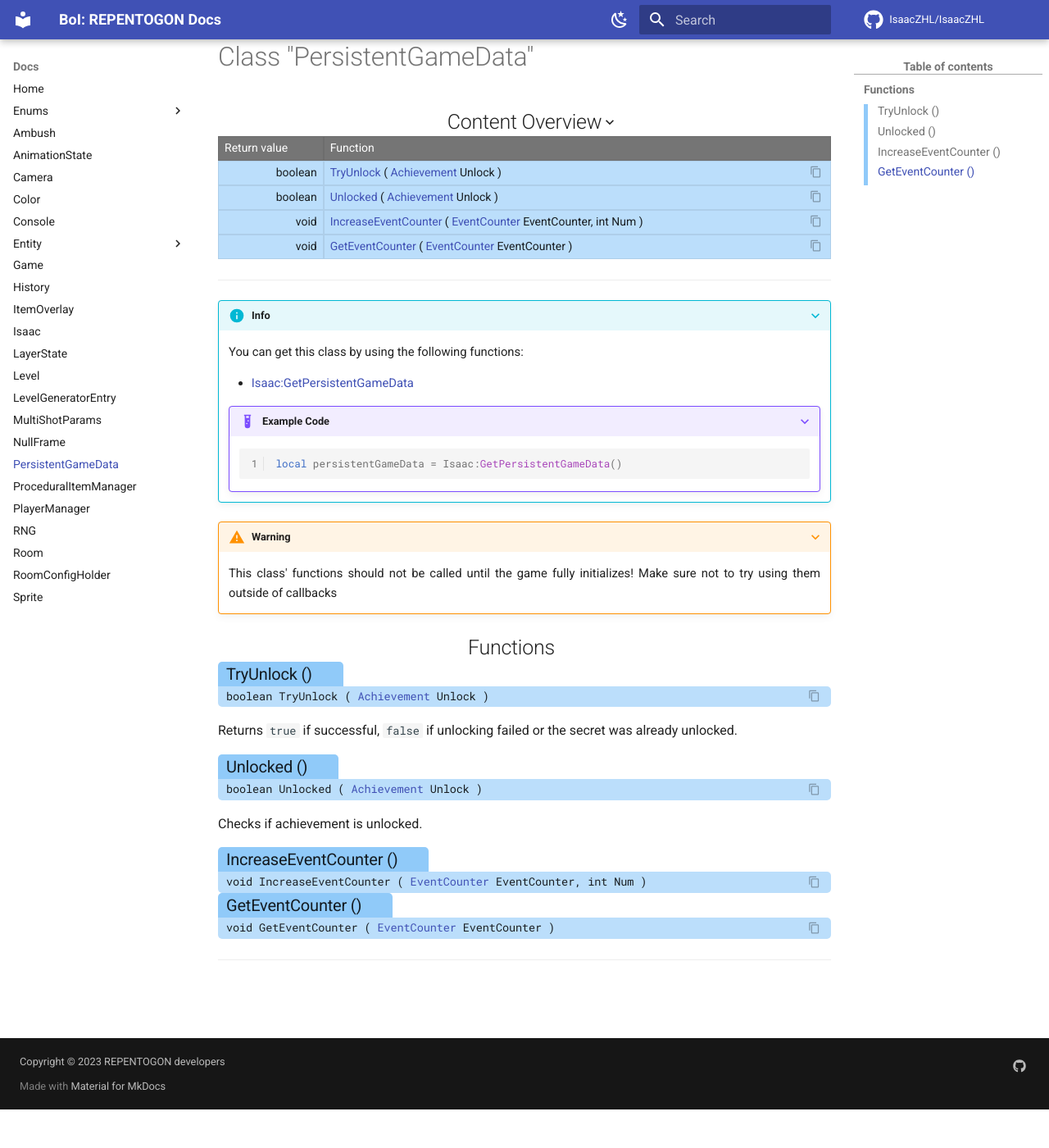
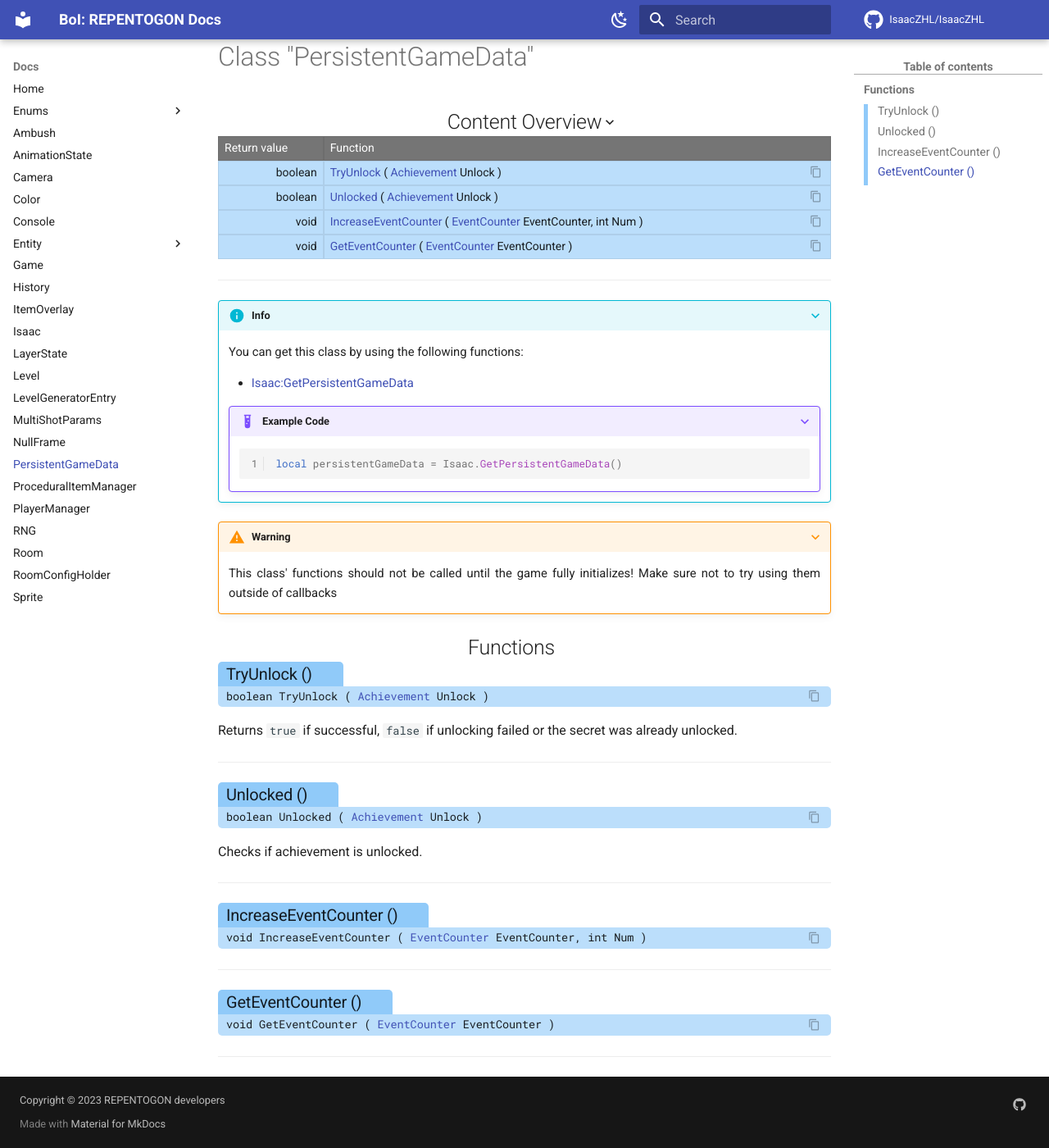
Before and after one commit to TeamREPENTOGON/REPENTOGON, an MkDocs documentation site: the page built from documentation/docs/PersistentGameData.md, in a window 1280 px wide and 1400 px high, scrolled down 47 px. Shown: the whole window at 82% size. Built offline with MkDocs 1.6.1 and Material for MkDocs 9.7.7, drawn with Linux system fonts in a browser that asks for light colours; comment, search, counter and statistics services are not loaded; the version menu is left out.

Commit message:
Fixed docs constants formatting and persistentGameData page

````diff
--- a/documentation/docs/PersistentGameData.md
+++ b/documentation/docs/PersistentGameData.md
@@ -7,7 +7,7 @@
 
     ???+ example "Example Code"
         ```lua
-        local persistentGameData = Isaac:GetPersistentGameData()
+        local persistentGameData = Isaac.GetPersistentGameData()
         ```
 ???+ warning "Warning"
     This class' functions should not be called until the game fully initializes! Make sure not to try using them outside of callbacks
@@ -18,13 +18,16 @@
 #### boolean TryUnlock ( [Achievement](enums/Achievement.md) Unlock ) {: .copyable aria-label='Functions' }
 Returns `true` if successful, `false` if unlocking failed or the secret was already unlocked.
 
+___
 ### Unlocked () {: aria-label='Functions' }
 #### boolean Unlocked ( [Achievement](enums/Achievement.md) Unlock ) {: .copyable aria-label='Functions' }
 Checks if achievement is unlocked.
 
+___
 ### Increase·Event·Counter () {: aria-label='Functions' }
 #### void IncreaseEventCounter ( [EventCounter](enums/EventCounter.md) EventCounter, int Num ) {: .copyable aria-label='Functions' }
 
+___
 ### Get·Event·Counter () {: aria-label='Functions' }
 #### void GetEventCounter ( [EventCounter](enums/EventCounter.md) EventCounter ) {: .copyable aria-label='Functions' }
 ___
--- a/documentation/docs/css/custom.css
+++ b/documentation/docs/css/custom.css
@@ -11,6 +11,9 @@
     --operator-color: #CE93D8;
     --operator-color-light: #E1BEE7;
     --operator-overview-bg-color: #F3E5F5;
+    --constants-color: #d89393;
+    --constants-color-light: #e7bebe;
+    --constants-overview-bg-color: #f5e5e5;
     --abp-color: #FDD835;
     --rep-color: #F44336;
     --md-typeset-mark-text-color: #000000;
@@ -30,6 +33,10 @@
 
 nav[aria-label='Operators'] {
     border-left-color: var(--operator-color) !important;
+}
+
+nav[aria-label='Constants'] {
+    border-left-color: var(--constants-color) !important;
 }
 
 .md-typeset h2 {
@@ -53,6 +60,7 @@
 h3[aria-label$='Functions'],
 h3[aria-label$='Variables'],
 h3[aria-label$='Operators'],
+h3[aria-label$='Constants'],
 h3[aria-label$='Constructors'] {
     border-radius: 5px 5px 0px 0px;
     padding: 0px 10px;
@@ -76,9 +84,14 @@
     background-color: var(--operator-color);
 }
 
+h3[aria-label$='Constants'] {
+    background-color: var(--constants-color);
+}
+
 h4[aria-label$='Functions'],
 h4[aria-label$='Variables'],
 h4[aria-label$='Operators'],
+h4[aria-label$='Constants'],
 h4[aria-label$='Constructors'] {
     border-radius: 0px 5px 5px 5px;
     padding: 2px 10px;
@@ -102,6 +115,10 @@
 
 h4[aria-label$='Operators'] {
     background-color: var(--operator-color-light);
+}
+
+h4[aria-label$='Constants'] {
+    background-color: var(--constants-color-light);
 }
 
 .subHeader {
@@ -217,6 +234,9 @@
     --operator-color: #BA68C8;
     --operator-color-light: #272938;
     --operator-overview-bg-color: rgb(186 104 200 / 50%);
+    --constants-color: #c86868;
+    --constants-color-light: #382727;
+    --constants-overview-bg-color: rgba(200, 104, 104, 0.5);
     --md-hue: 232;
 
     --md-primary-fg-color: #4051b5;
@@ -573,6 +593,10 @@
     background-color: var(--operator-overview-bg-color);
 }
 
+.contentTable tr[aria-label$='Constants'] {
+    background-color: var(--constants-overview-bg-color);
+}
+
 .overviewHeader {
     position: relative;
     cursor: pointer;
````
